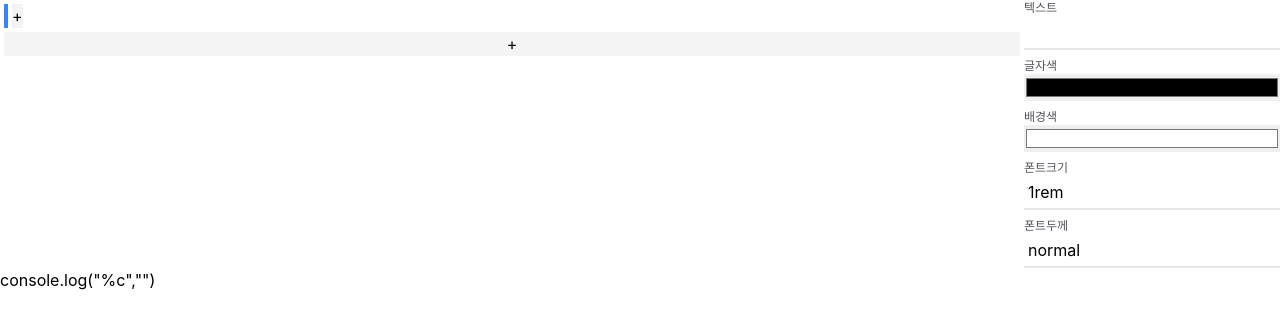
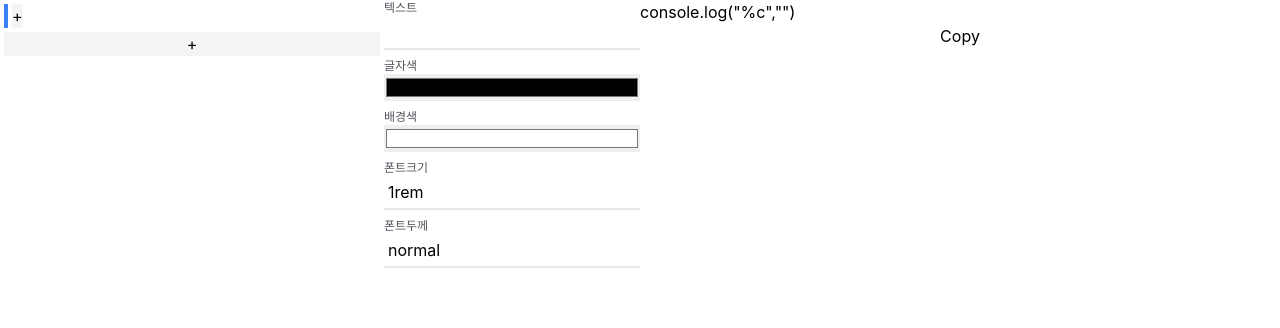
Before and after one commit to Cattamoo/colorful-log-maker, a React (Create React App) app: page / in a window 1280 px wide. Shown: the top 328 px of the page. Built offline with nearby package versions, Linux system fonts and the light colour scheme.

Commit message:
복사 기능 추가

```diff
--- a/src/App.tsx
+++ b/src/App.tsx
@@ -50,18 +50,27 @@ export default function App() {
 			})
 		})
 	}
+	const handleCopy = () => {
+		const text = consoleText();
+		navigator.clipboard
+			.writeText(text)
+			.then(() => {
+				console.log(text);
+			})
+		;
+	}
 	const consoleText = () => {
-		const text = lines.map((line) => line.map((item) => `%c${item.text}`).join('')).join('\\n');
-		const style = lines.map((line) => line.map((item) => `"${styleFormatter(item.style)}"`).join(',')).join(',');
+		const text = makeTextString();
+		const style = makeStyleString();
 		return `console.log("${text}",${style})`;
 	}
-	const styleFormatter = (style: CSSProperties | undefined) => {
-		return style ? `${style.color ? `color: ${style.color};` : ''}${style.backgroundColor ? `background-color: ${style.backgroundColor};` : ''}${style.fontWeight ? `font-weight: ${style.fontWeight};` : ''}${style.fontSize ? `font-size: ${style.fontSize};` : ''}` : '';
-	}
+	const makeTextString = () => lines.map((line) => line.map((item) => `%c${item.text}`).join('')).join('\\n');
+	const makeStyleString = () => lines.map((line) => line.map((item) => `"${styleFormatter(item.style)}"`).join(',')).join(',');
+	const styleFormatter = (style: CSSProperties | undefined) => style ? `${style.color ? `color: ${style.color};` : ''}${style.backgroundColor ? `background-color: ${style.backgroundColor};` : ''}${style.fontWeight ? `font-weight: ${style.fontWeight};` : ''}${style.fontSize ? `font-size: ${style.fontSize};` : ''}` : '';
 	return (
-		<main>
-			<div className="flex">
-				<ul className="flex-1 flex flex-col gap-1 p-1">
+		<main className="flex flex-col lg:flex-row">
+			<div className="flex flex-1 overflow-hidden">
+				<ul className="flex-1 flex flex-col gap-1 p-1 overflow-auto">
 					{
 						lines.map((line, index) => <Line key={index} items={line} addLine={() => handleAddItem(index)} current={current} setCurrent={handleChangeCurrent} />)
 					}
@@ -69,8 +78,11 @@ export default function App() {
 				</ul>
 				<Editor item={lines[current.line][current.item]} edit={handleEditItem}/>
 			</div>
-			<div className="break-words">
-				{consoleText()}
+			<div className="w-full flex flex-col lg:w-1/3 xl:w-1/2">
+				<div className="break-words">
+					{consoleText()}
+				</div>
+				<button onClick={handleCopy}>Copy</button>
 			</div>
 		</main>
 	);
```
